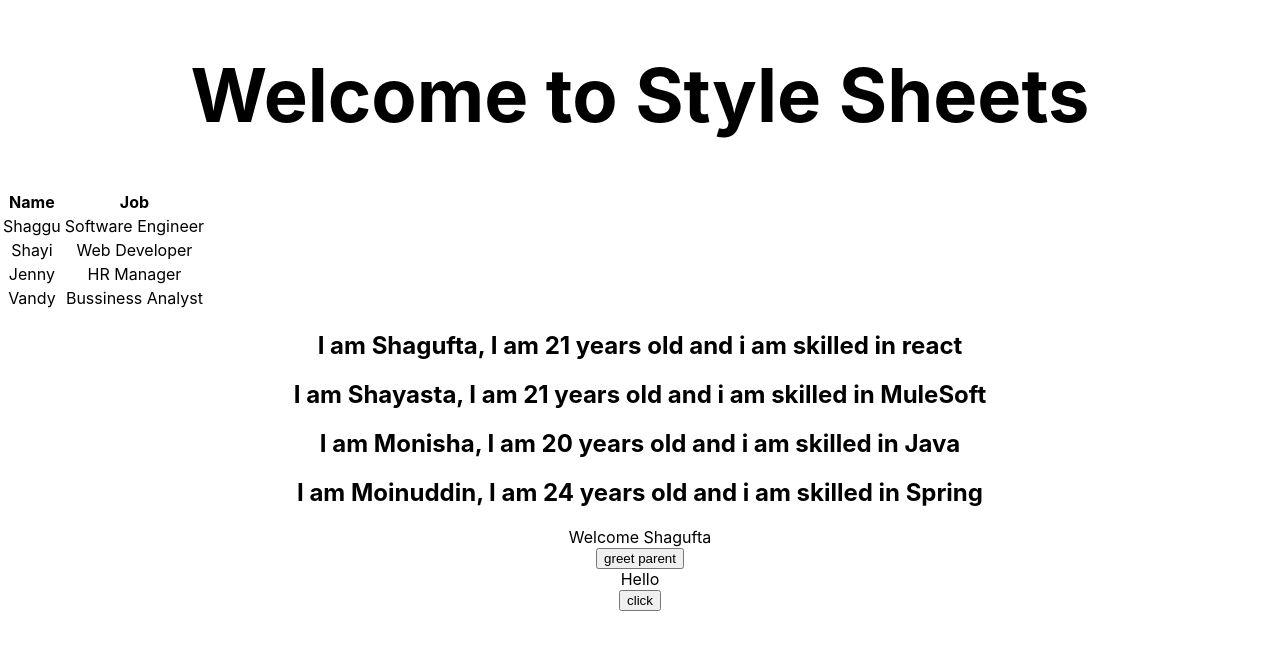
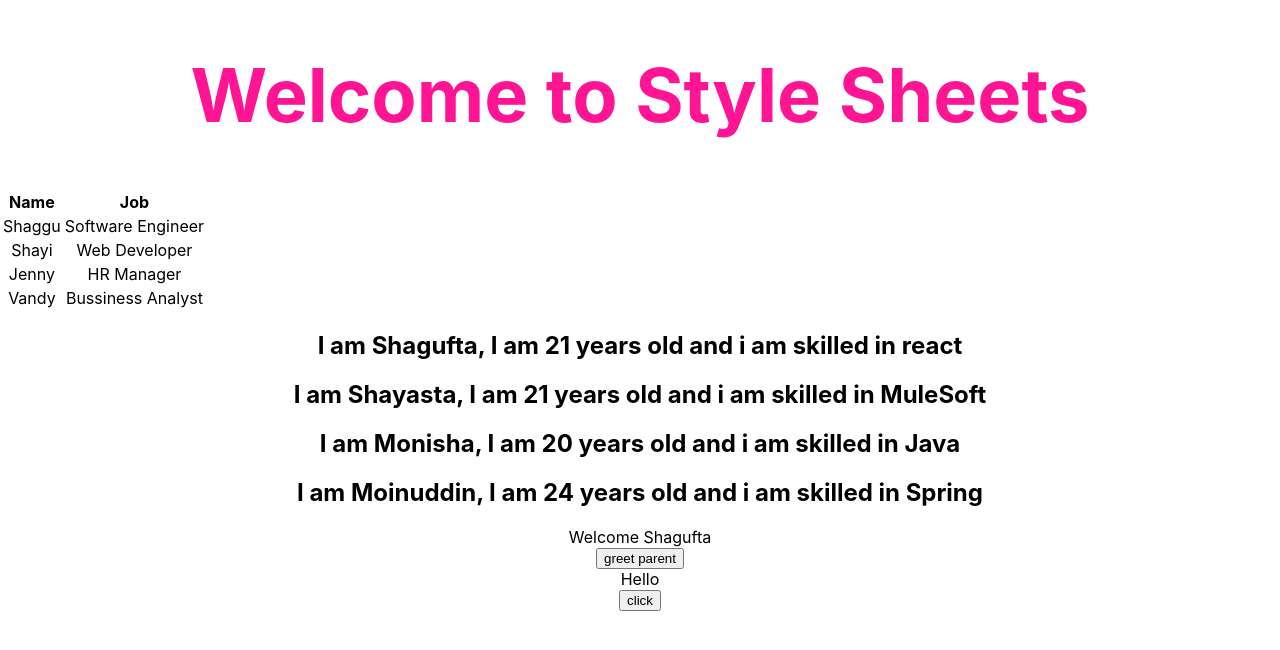
Before and after one commit to sandhyab9113/DXC_REACT, a React (Create React App) app: page / in a window 1280 px wide. Shown: the top 650 px of the page. Built offline with nearby package versions, Linux system fonts and the light colour scheme.

Commit message:
applying multiple css classes_true

```diff
--- a/src/App.js
+++ b/src/App.js
@@ -21,7 +21,7 @@ function App() {
 
     <div className="App">
 
-      <StyleSheet enabled={false} />
+      <StyleSheet enabled={true} />
 
       <Table />
 
```
